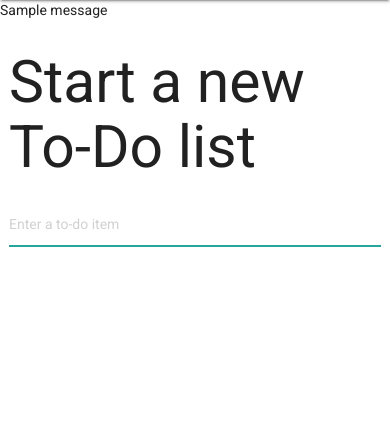
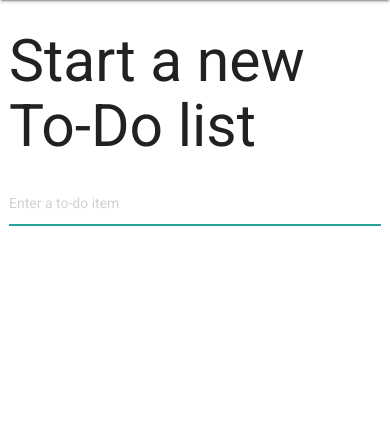
Before and after one commit to PeppyHare/python-tdd-book, a Django app: page / in a window 390 px wide. Shown: the part 56-502 px from the top of the page. Run offline with Django 3.2, Linux system fonts and the light colour scheme; tables that the repository leaves empty hold one stand-in row (values such as "Sample post"); one stand-in notice (Sample message) is shown.

Commit message:
Playing around with page styling and css

```diff
--- a/django/lists/templates/base.html
+++ b/django/lists/templates/base.html
@@ -45,19 +45,6 @@
             </nav>
         </header>
         <main>
-            {% if messages %}
-            <div class="row">
-                <div class="col-md-8">
-                    {% for message in messages %}
-                    {% if message.level_tag == 'success' %}
-                        <div class="alert alert-success">{{ message }}</div>
-                    {% else %}
-                        <div class="alert alert-warning">{{ message }}</div>
-                    {% endif %}
-                    {% endfor %}
-                </div>
-            </div>
-            {% endif %}
             <div class="container">
                 <div class="row">
                     <div class="col-md-6 col-md-offset-3 jumbotron">
```
